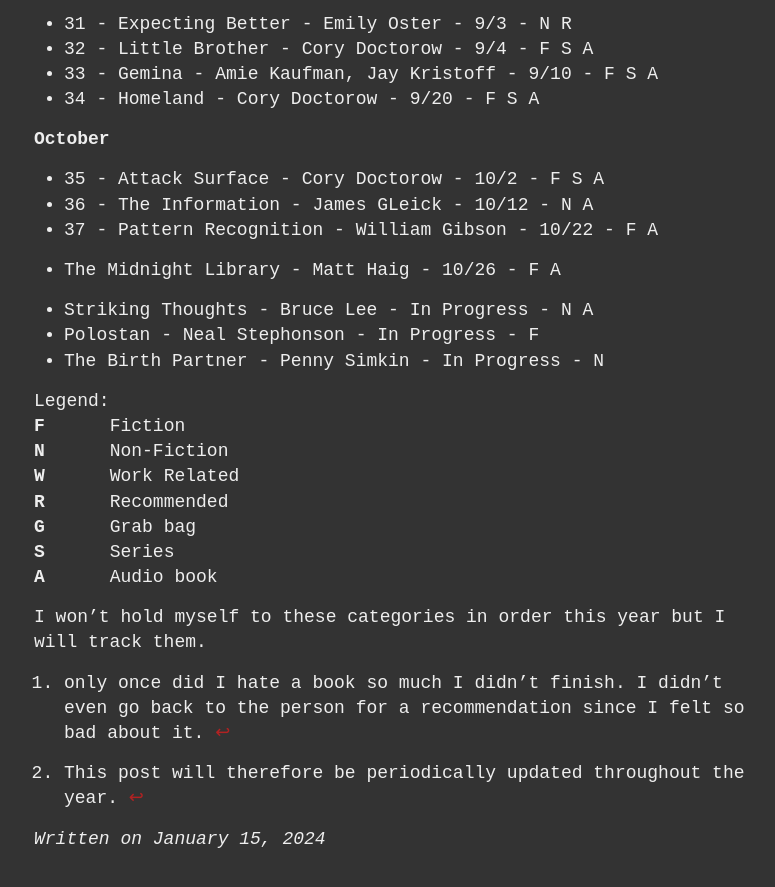
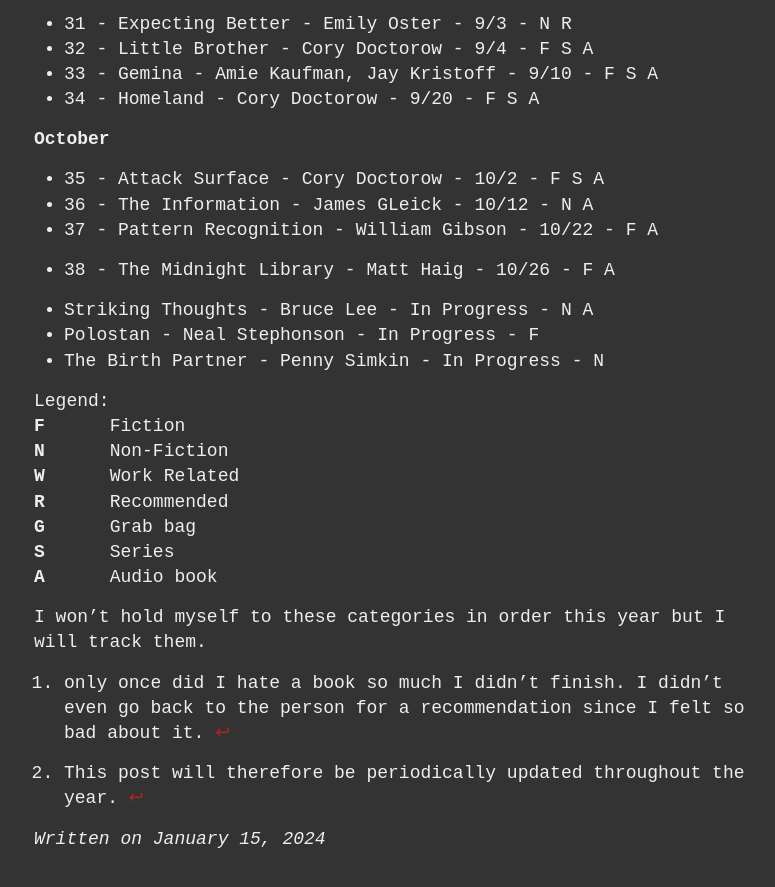
Before and after one commit to ninjajoe9/ninjajoe9.github.io, a Jekyll site: the page built from _posts/2024-01-15-Books-for-2024.md, in a window 1280 px wide and 900 px high, scrolled down 2809 px. Shown: the top 887 px of the window, without its empty margins (246-1021 px from the left). Built offline with Jekyll 4.4.1, drawn with Linux system fonts in a browser that asks for light colours; our own code applies the rules of GitHub Pages for plain Markdown files.

Commit message:
add book to list for 2024, edit

```diff
--- a/_posts/2024-01-15-Books-for-2024.md
+++ b/_posts/2024-01-15-Books-for-2024.md
@@ -78,7 +78,7 @@
 - 35 - Attack Surface - Cory Doctorow - 10/2 - F S A
 - 36 - The Information - James GLeick - 10/12 - N A
 - 37 - Pattern Recognition - William Gibson - 10/22 - F A
-- The Midnight Library - Matt Haig - 10/26 - F A
+- 38 - The Midnight Library - Matt Haig - 10/26 - F A
 
 - Striking Thoughts - Bruce Lee - In Progress - N A
 - Polostan - Neal Stephonson - In Progress - F
```
